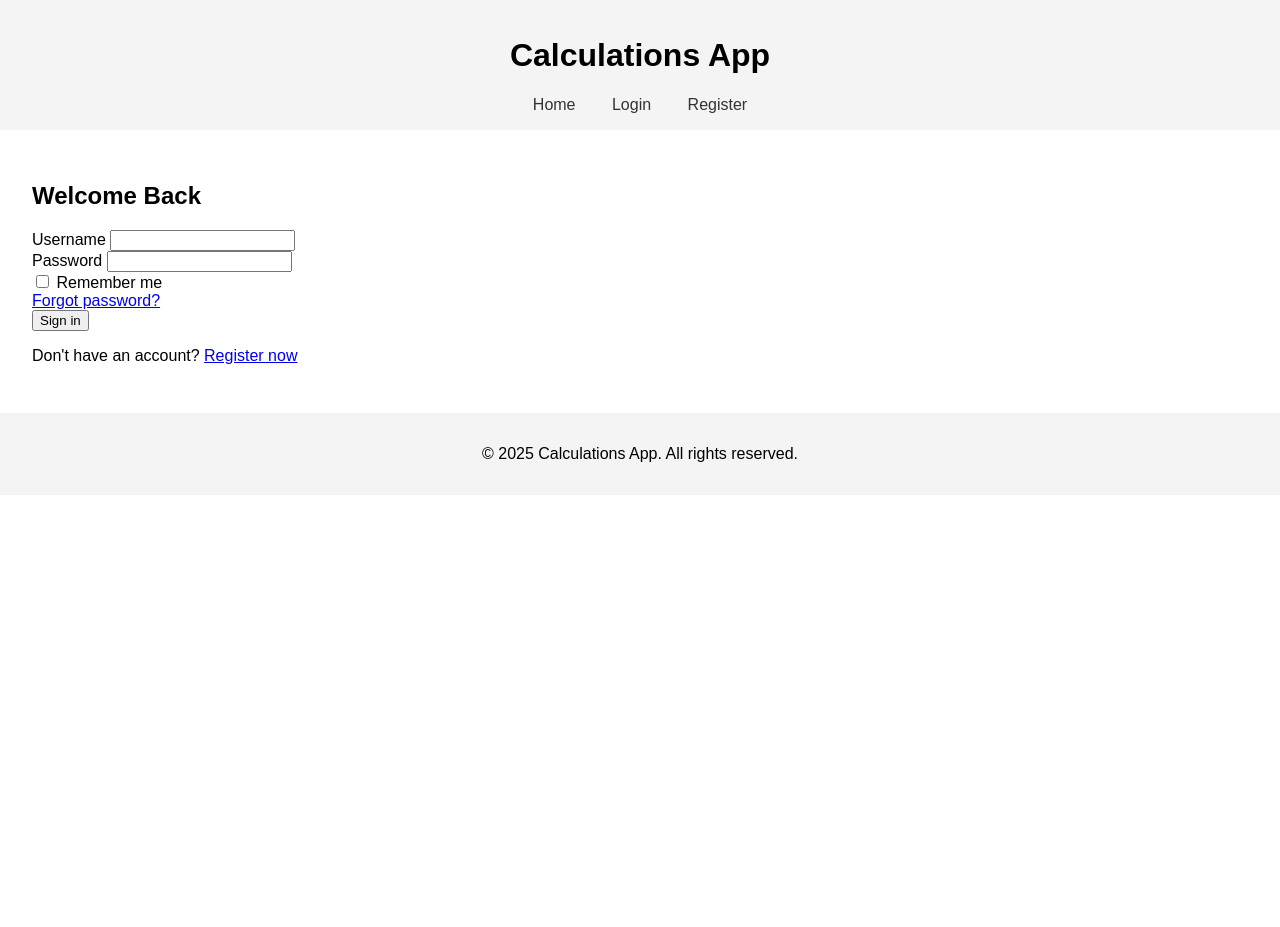
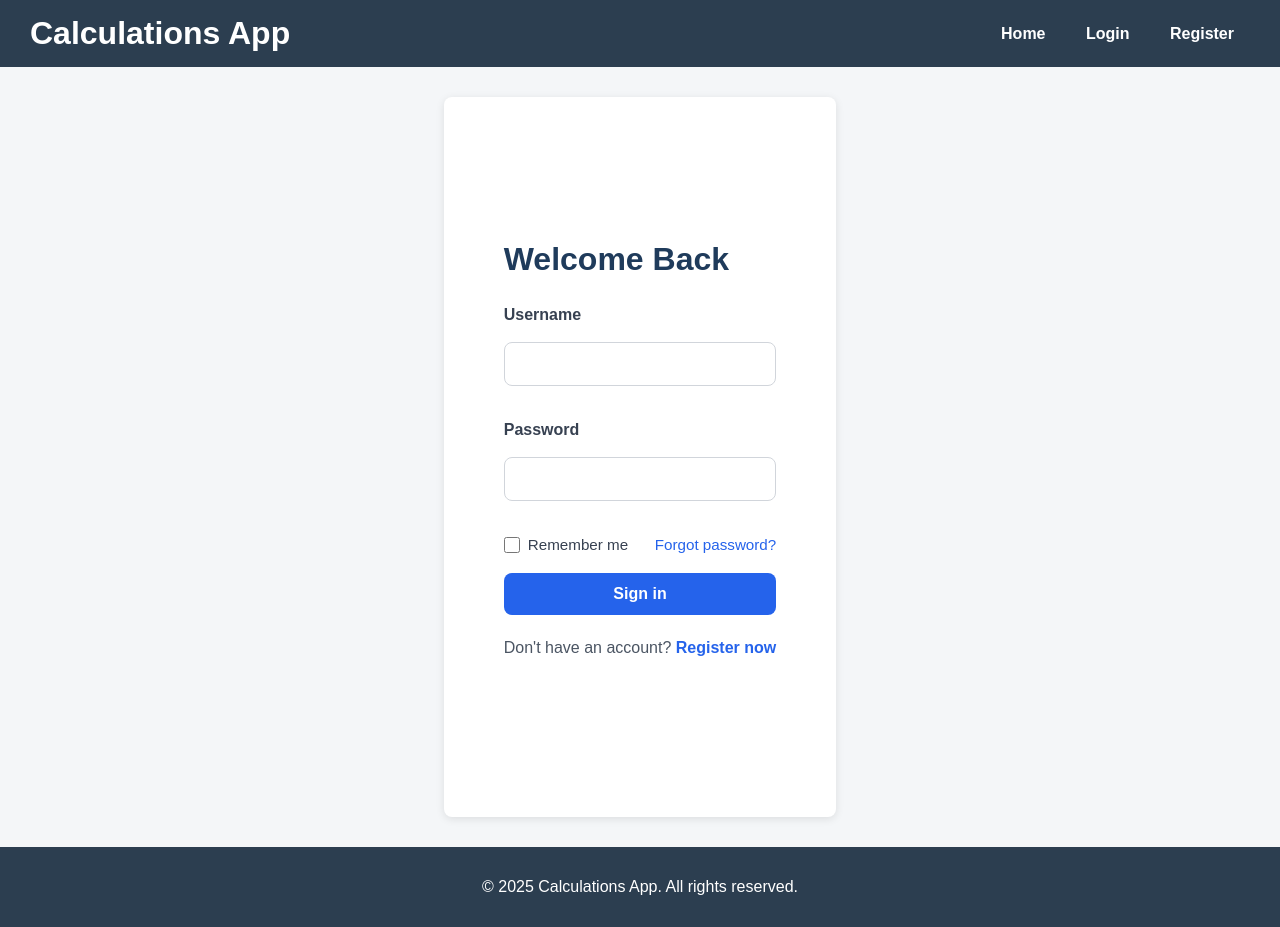
Before and after one commit to tl392/module13-calculator-app, a FastAPI app: page /login in a window 1280 px wide. Before the commit the page ends 462 px from the top, so only its background shows below. Run offline with FastAPI, Linux system fonts and the light colour scheme.

Commit message:
UI alignment changes

```diff
--- a/static/css/style.css
+++ b/static/css/style.css
@@ -19,3 +19,234 @@
 main {
     padding: 2rem;
 }
+
+/* Reset */
+* {
+    box-sizing: border-box;
+}
+
+html, body {
+    height: 100%;
+    margin: 0;
+    font-family: Arial, sans-serif;
+    background-color: #f4f6f8;
+    color: #333;
+}
+
+/* Layout */
+body {
+    display: flex;
+    flex-direction: column;
+}
+
+/* Header */
+header {
+    background-color: #2c3e50;
+    color: white;
+    padding: 15px 30px;
+    display: flex;
+    justify-content: space-between;
+    align-items: center;
+}
+
+header h1 {
+    margin: 0;
+}
+
+/* Navigation */
+nav a {
+    color: white;
+    text-decoration: none;
+    margin-left: 20px;
+    font-weight: bold;
+}
+
+nav a:hover {
+    text-decoration: underline;
+}
+
+/* Main content */
+main {
+    flex: 1; /* pushes footer down */
+    padding: 40px;
+    max-width: 900px;
+    margin: 30px auto;
+    background: white;
+    border-radius: 8px;
+    box-shadow: 0 2px 8px rgba(0, 0, 0, 0.1);
+}
+
+/* Footer */
+footer {
+    text-align: center;
+    padding: 15px;
+    background-color: #2c3e50;
+    color: white;
+}
+
+/* Headings */
+h2 {
+    margin-top: 0;
+    color: #2c3e50;
+}
+
+/* Buttons */
+button {
+    background-color: #3498db;
+    color: white;
+    border: none;
+    padding: 10px 15px;
+    border-radius: 5px;
+    cursor: pointer;
+}
+
+button:hover {
+    background-color: #2980b9;
+}
+
+/* Forms (optional styling for login/register later) */
+input, select {
+    width: 100%;
+    padding: 10px;
+    margin-top: 10px;
+    margin-bottom: 15px;
+    border: 1px solid #ccc;
+    border-radius: 5px;
+}
+
+form {
+    max-width: 400px;
+}
+
+.auth-page {
+    min-height: calc(100vh - 160px);
+    display: flex;
+    justify-content: center;
+    align-items: center;
+    padding: 40px 20px;
+}
+
+.auth-card h2 {
+    margin: 0 0 28px;
+    font-size: 2rem;
+    color: #1f3b5b;
+}
+
+.auth-form {
+    display: flex;
+    flex-direction: column;
+    gap: 20px;
+}
+
+.form-group {
+    display: flex;
+    flex-direction: column;
+}
+
+.form-group label {
+    margin-bottom: 8px;
+    font-weight: 600;
+    color: #374151;
+}
+
+.form-group input {
+    padding: 12px 14px;
+    border: 1px solid #d1d5db;
+    border-radius: 8px;
+    font-size: 1rem;
+    outline: none;
+    transition: border-color 0.2s, box-shadow 0.2s;
+}
+
+.form-group input:focus {
+    border-color: #2563eb;
+    box-shadow: 0 0 0 3px rgba(37, 99, 235, 0.12);
+}
+
+.form-row {
+    display: flex;
+    justify-content: space-between;
+    align-items: center;
+    gap: 16px;
+    flex-wrap: wrap;
+}
+
+.checkbox-group {
+    display: flex;
+    align-items: center;
+    gap: 8px;
+    font-size: 0.95rem;
+    color: #374151;
+}
+
+.checkbox-group input[type="checkbox"] {
+    width: 16px;
+    height: 16px;
+    margin: 0;
+}
+
+.form-link {
+    font-size: 0.95rem;
+    color: #2563eb;
+    text-decoration: none;
+}
+
+.form-link:hover {
+    text-decoration: underline;
+}
+
+.auth-btn {
+    width: 100%;
+    padding: 12px 16px;
+    border: none;
+    border-radius: 8px;
+    background: #2563eb;
+    color: #ffffff;
+    font-size: 1rem;
+    font-weight: 600;
+    cursor: pointer;
+    transition: background 0.2s;
+}
+
+.auth-btn:hover {
+    background: #1d4ed8;
+}
+
+.auth-footer {
+    margin-top: 24px;
+    text-align: center;
+    color: #4b5563;
+}
+
+.auth-footer a {
+    color: #2563eb;
+    text-decoration: none;
+    font-weight: 600;
+}
+
+.auth-footer a:hover {
+    text-decoration: underline;
+}
+
+.alert {
+    margin-bottom: 18px;
+    padding: 12px 14px;
+    border-radius: 8px;
+    font-size: 0.95rem;
+}
+
+.alert-error {
+    background: #fee2e2;
+    border: 1px solid #fca5a5;
+    color: #b91c1c;
+}
+
+.alert-success {
+    background: #dcfce7;
+    border: 1px solid #86efac;
+    color: #166534;
+}
+
+.hidden {
+    display: none;
+}
--- a/templates/index.html
+++ b/templates/index.html
@@ -4,5 +4,5 @@
 
 {% block content %}
 <h2>Welcome to the Calculations App</h2>
-<p>Please login or register to start using the application.</p>
+<p>Please <a href="/login">Login</a> or <a href="/register">Register</a> to start using the application.</p>
 {% endblock %}
--- a/templates/login.html
+++ b/templates/login.html
@@ -3,79 +3,56 @@
 {% block title %}Login{% endblock %}
 
 {% block content %}
-<div class="min-h-screen bg-gray-100 py-6 flex flex-col justify-center sm:py-12">
-  <div class="relative py-3 sm:max-w-xl sm:mx-auto">
-    <div class="relative px-4 py-10 bg-white shadow-lg sm:rounded-3xl sm:p-20">
-      <div class="max-w-md mx-auto">
-        <div class="divide-y divide-gray-200">
-          <div class="py-8 text-base leading-6 space-y-4 text-gray-700 sm:text-lg sm:leading-7">
-            <h2 class="text-3xl font-bold mb-8 text-center text-gray-800">Welcome Back</h2>
+<div class="auth-page">
+    <div class="auth-card">
+        <h2>Welcome Back</h2>
 
-            <!-- Alert for errors -->
-            <div id="errorAlert" class="hidden bg-red-100 border border-red-400 text-red-700 px-4 py-3 rounded relative mb-4" role="alert">
-              <span id="errorMessage" class="block sm:inline"></span>
+        <div id="errorAlert" class="alert alert-error hidden" role="alert">
+            <span id="errorMessage"></span>
         </div>
 
-            <!-- Alert for success -->
-            <div id="successAlert" class="hidden bg-green-100 border border-green-400 text-green-700 px-4 py-3 rounded relative mb-4" role="alert">
-              <span id="successMessage" class="block sm:inline"></span>
+        <div id="successAlert" class="alert alert-success hidden" role="alert">
+            <span id="successMessage"></span>
         </div>
 
-            <form id="loginForm" class="space-y-6" onsubmit="return false;">
-              <div>
-                <label for="username" class="block text-sm font-medium text-gray-700">Username</label>
-                <input type="text" id="username" name="username" required
-                       class="mt-1 block w-full rounded-md border-gray-300 shadow-sm focus:border-indigo-500 focus:ring-indigo-500">
+        <form id="loginForm" class="auth-form" onsubmit="return false;">
+            <div class="form-group">
+                <label for="username">Username</label>
+                <input type="text" id="username" name="username" required>
             </div>
 
-              <div>
-                <label for="password" class="block text-sm font-medium text-gray-700">Password</label>
-                <input type="password" id="password" name="password" required
-                       class="mt-1 block w-full rounded-md border-gray-300 shadow-sm focus:border-indigo-500 focus:ring-indigo-500">
+            <div class="form-group">
+                <label for="password">Password</label>
+                <input type="password" id="password" name="password" required>
             </div>
 
-              <div class="flex items-center justify-between">
-                <div class="flex items-center">
-                  <input id="remember" name="remember" type="checkbox"
-                         class="h-4 w-4 text-indigo-600 focus:ring-indigo-500 border-gray-300 rounded">
-                  <label for="remember" class="ml-2 block text-sm text-gray-900">Remember me</label>
+            <div class="form-row">
+                <label class="checkbox-group">
+                    <input id="remember" name="remember" type="checkbox">
+                    <span>Remember me</span>
+                </label>
+
+                <a href="#" class="form-link">Forgot password?</a>
             </div>
 
-                <div class="text-sm">
-                  <a href="#" class="font-medium text-indigo-600 hover:text-indigo-500">Forgot password?</a>
-                </div>
-              </div>
-
-              <div>
-                <button type="submit"
-                        class="w-full flex justify-center py-2 px-4 border border-transparent rounded-md shadow-sm text-sm font-medium text-white bg-indigo-600 hover:bg-indigo-700 focus:outline-none focus:ring-2 focus:ring-offset-2 focus:ring-indigo-500">
-                  Sign in
-                </button>
-              </div>
+            <button type="submit" class="auth-btn">Sign in</button>
         </form>
 
-            <p class="mt-4 text-sm text-gray-600 text-center">
+        <p class="auth-footer">
             Don't have an account?
-              <a href="/register" class="font-medium text-indigo-600 hover:text-indigo-500">Register now</a>
+            <a href="{{ url_for('register_page') }}">Register now</a>
         </p>
-          </div>
-        </div>
-      </div>
-    </div>
     </div>
 </div>
 
 <script>
-// Wait for DOM to be fully loaded
 document.addEventListener('DOMContentLoaded', function() {
-    // Get form and alert elements
     const form = document.getElementById('loginForm');
     const errorAlert = document.getElementById('errorAlert');
     const errorMessage = document.getElementById('errorMessage');
     const successAlert = document.getElementById('successAlert');
     const successMessage = document.getElementById('successMessage');
 
-    // Verify elements exist
     if (!form || !errorAlert || !errorMessage || !successAlert || !successMessage) {
         console.error('Required elements not found');
         return;
@@ -101,21 +78,17 @@
         localStorage.setItem('username', tokenData.username);
     }
 
-    // Handle form submission
     form.addEventListener('submit', async function(e) {
         e.preventDefault();
 
-        // Clear previous alerts
         errorAlert.classList.add('hidden');
         successAlert.classList.add('hidden');
 
-        // Get form data
         const formData = {
             username: form.username.value.trim(),
             password: form.password.value
         };
 
-        // Basic validation
         if (!formData.username || !formData.password) {
             showError('Please fill in all fields');
             return;
@@ -136,10 +109,8 @@
                 throw new Error(data.detail || 'Login failed');
             }
 
-            // Store tokens and user data
             storeTokens(data);
 
-            // Handle remember me
             if (form.remember.checked) {
                 localStorage.setItem('remember_login', 'true');
                 localStorage.setItem('remembered_username', formData.username);
@@ -150,7 +121,6 @@
 
             showSuccess('Login successful! Redirecting...');
 
-            // Redirect to dashboard
             setTimeout(() => {
                 window.location.href = '/dashboard';
             }, 1000);
@@ -160,7 +130,6 @@
         }
     });
 
-    // Load remembered username if exists
     if (localStorage.getItem('remember_login') === 'true') {
         const rememberedUsername = localStorage.getItem('remembered_username');
         if (rememberedUsername) {
```
Also changed, not shown: requirements.txt (+48 -14 lines). Lines whose indentation alone changed are shown as unchanged.
